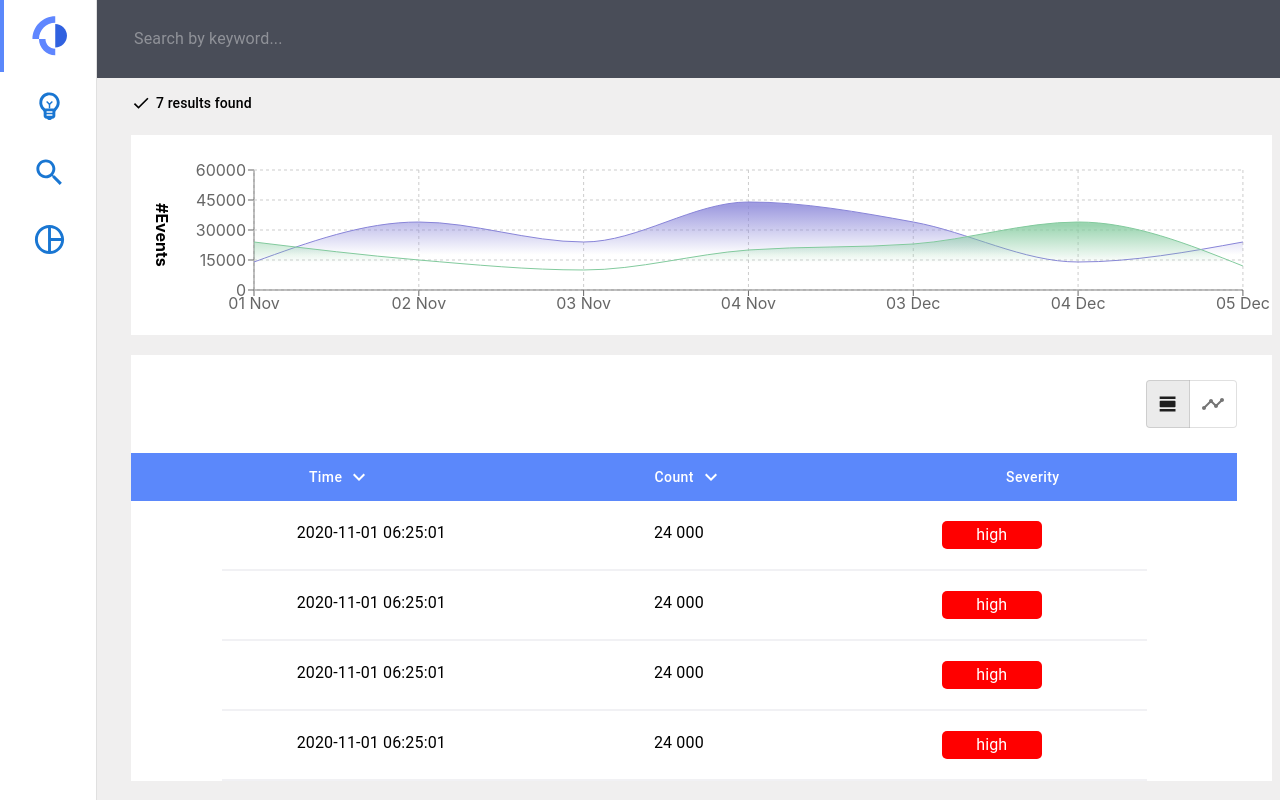
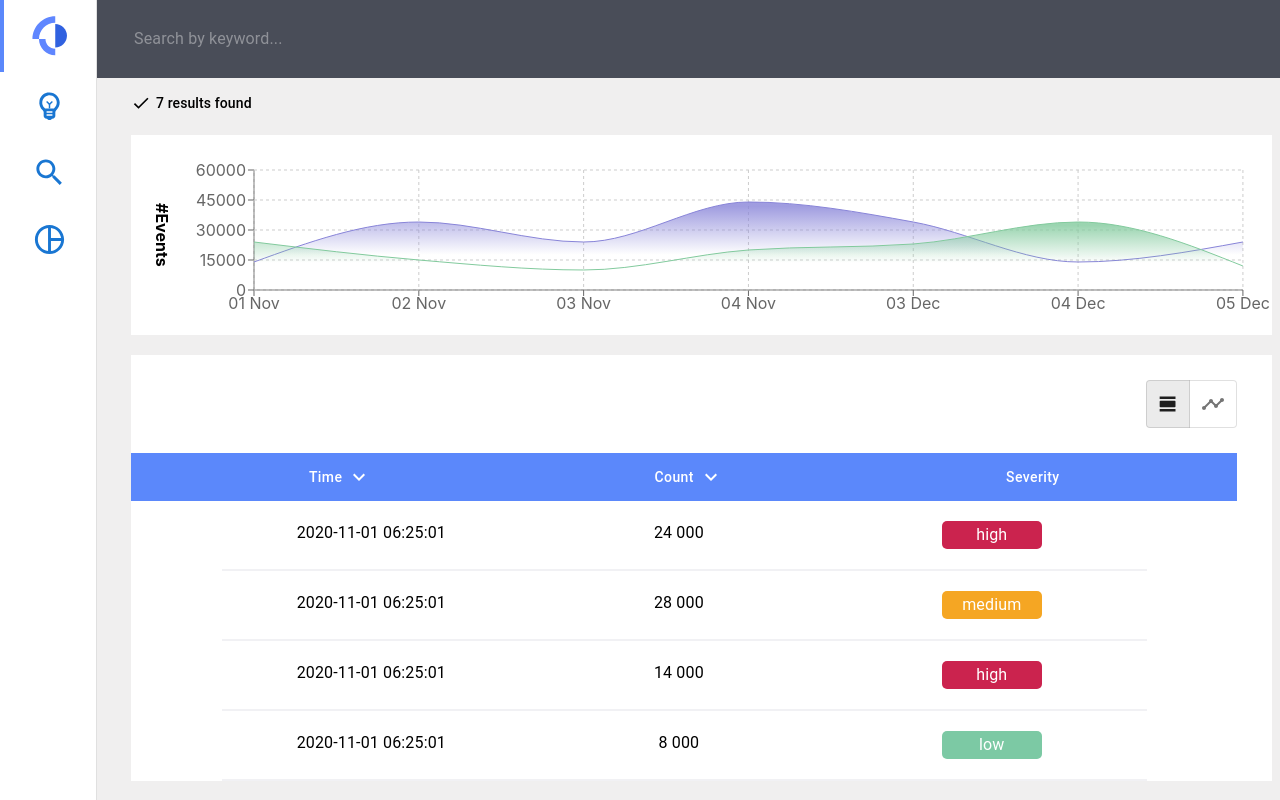
Before and after one commit to ibotchori/logmind, a React (Create React App) app: page / in a window 1280 px wide. Built offline with nearby package versions, Linux system fonts and the light colour scheme.

Commit message:
Add props on table items

```diff
--- a/src/components/MainContent/Table/TableItem.js
+++ b/src/components/MainContent/Table/TableItem.js
@@ -1,9 +1,21 @@
-import React from 'react'
+import React, { useEffect, useState } from "react";
 import { makeStyles } from "@mui/styles";
 import { Box } from "@mui/system";
 import { Typography } from "@mui/material";
 
-const TableItem = () => {
+const TableItem = ({ time, count, severity }) => {
+
+  /* Set color on severity element */
+  const [severityColor, setSeverityColor] = useState("");
+  useEffect(() => {
+    if (severity === "high") {
+      setSeverityColor("#CB234E");
+    } else if (severity === "medium") {
+      setSeverityColor("#F5A623");
+    } else {
+      setSeverityColor("#7CC9A4");
+    }
+  }, [severity]);
 
   /* Custom Styles */
   const useStyles = makeStyles({
@@ -34,7 +46,6 @@ const TableItem = () => {
   });
   const classes = useStyles();
 
-
   return (
     <Box className={classes.table}>
       <Box className={classes.tableItem}>
@@ -43,31 +54,31 @@ const TableItem = () => {
             marginLeft: "55px",
           }}
         >
-            2020-11-01 06:25:01
+          {time}
         </Typography>
         <Typography
           style={{
             marginRight: "30px",
           }}
         >
-            24 000
+          {count}
         </Typography>
         <Typography
           style={{
             width: "60px",
             textAlign: "center",
-              backgroundColor: "red",
+            backgroundColor: `${severityColor}`,
             padding: "2px 20px",
             borderRadius: "5px",
             color: "white",
             marginRight: "85px",
           }}
         >
-            high
+          {severity}
         </Typography>
       </Box>
     </Box>
-    )
-}
+  );
+};
 
-export default TableItem
+export default TableItem;
--- a/src/components/MainContent/Table/TableItemsList.js
+++ b/src/components/MainContent/Table/TableItemsList.js
@@ -61,10 +61,10 @@ const TableItemsList = () => {
         </Box>
       </Box>
 
-      <TableItem />
-      <TableItem />
-      <TableItem />
-      <TableItem />
+      <TableItem time="2020-11-01 06:25:01" count="24 000" severity="high" />
+      <TableItem time="2020-11-01 06:25:01" count="28 000" severity="medium" />
+      <TableItem time="2020-11-01 06:25:01" count="14 000" severity="high" />
+      <TableItem time="2020-11-01 06:25:01" count="8 000" severity="low" />
     </div>
   );
 };
```
Lines whose indentation alone changed are shown as unchanged.
